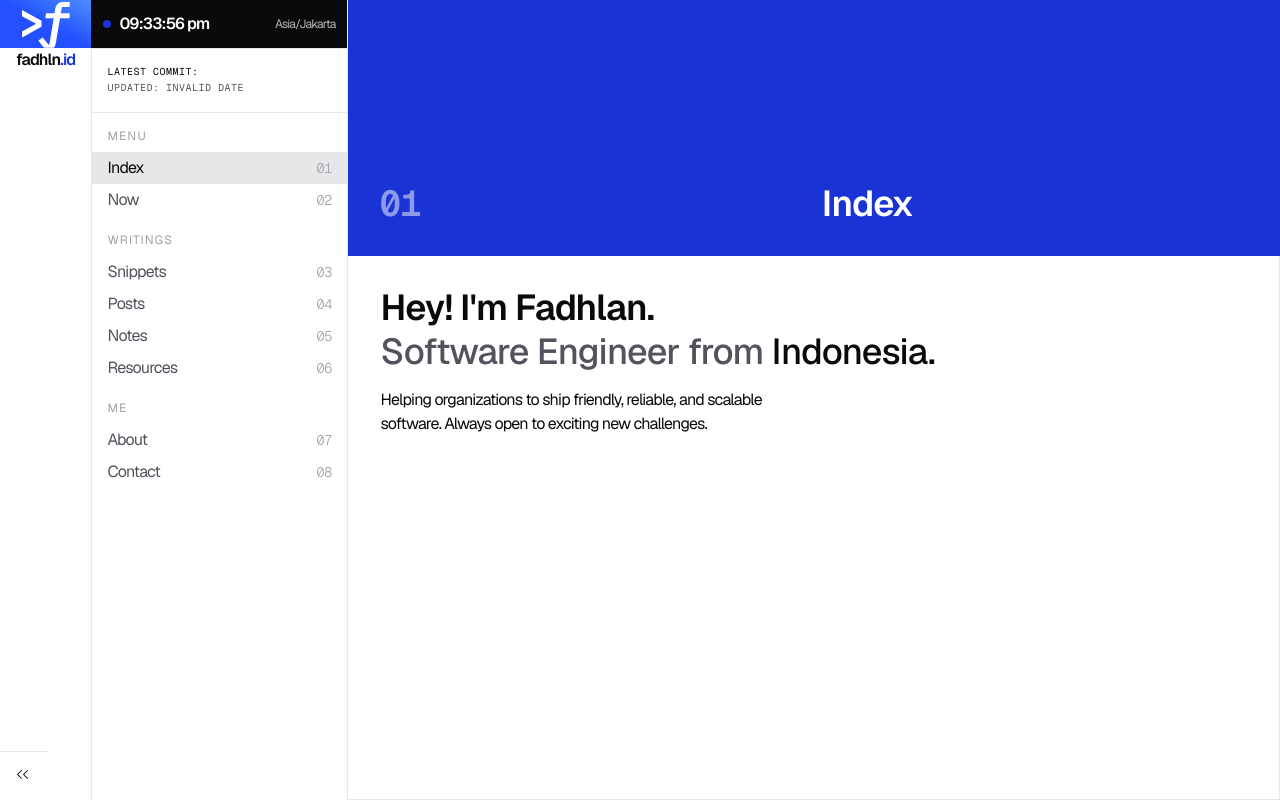
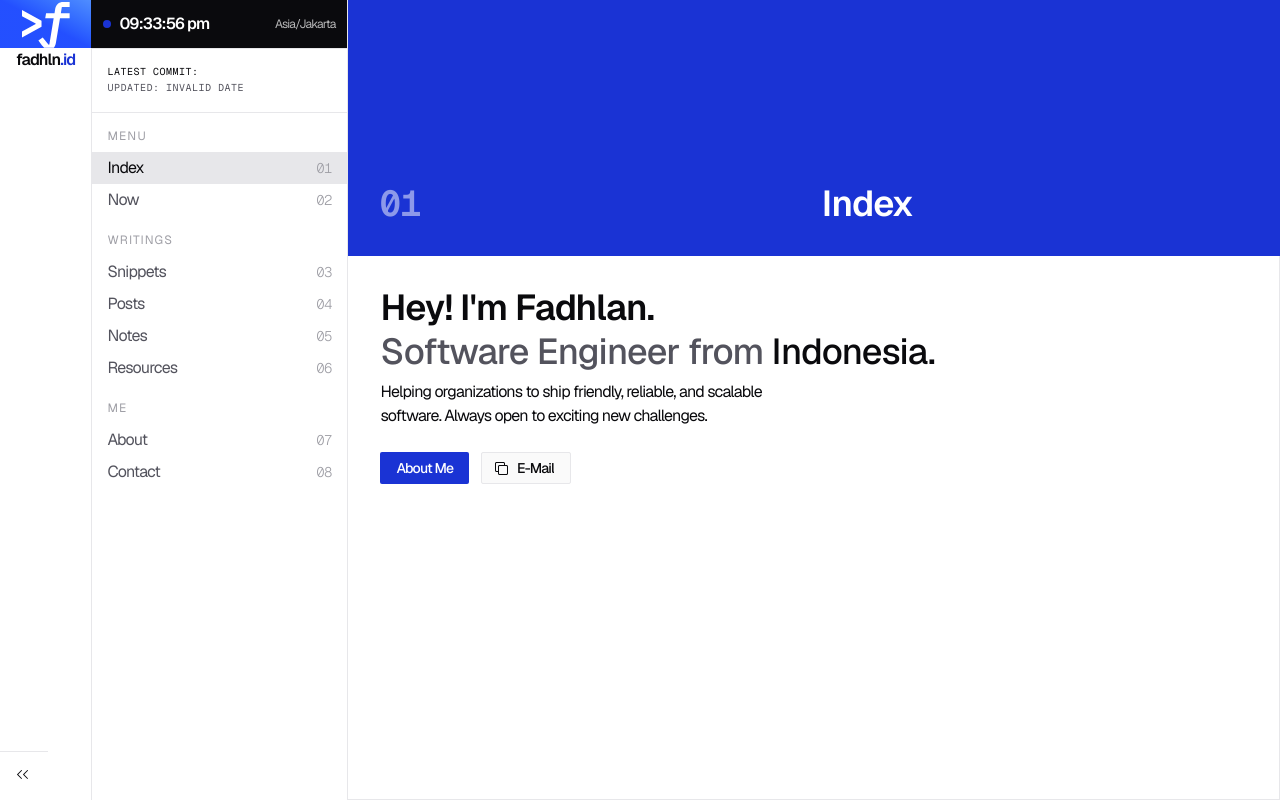
Before and after one commit to fadhln/fadhln.id, a Next.js app: page / in a window 1280 px wide. Shown: the top 800 px of the page. Built offline with nearby package versions, Linux system fonts and the light colour scheme.

Commit message:
feat: introduce animated swap button

```diff
--- a/package.json
+++ b/package.json
@@ -15,6 +15,7 @@
   },
   "dependencies": {
     "@base-ui/react": "^1.7.0",
+    "@radix-ui/react-icons": "^1.3.2",
     "clsx": "^2.1.1",
     "motion": "^13.1.0",
     "next": "16.3.0",
--- /dev/null
+++ b/src/modules/home/components/CopyEmail.tsx
@@ -0,0 +1,40 @@
+"use client";
+
+import { useCallback, useRef, useState } from "react";
+
+import { ActionSwapButton, type ActionSwapItem } from "-/modules/shared/components/Button";
+import { CheckIcon, CopyIcon } from "@radix-ui/react-icons";
+
+const EMAIL = "contact@fadhln.id";
+const RESET_DELAY = 1000;
+
+type ItemId = "copy" | "success";
+
+const ITEMS: ActionSwapItem<ItemId>[] = [
+  {
+    id: "copy",
+    label: "E-Mail",
+    icon: <CopyIcon />,
+  },
+  {
+    id: "success",
+    label: "Copied",
+    icon: <CheckIcon />,
+  },
+];
+
+function CopyEmail() {
+  const [value, setValue] = useState<ItemId>("copy");
+  const timeoutRef = useRef<ReturnType<typeof setTimeout>>(undefined);
+
+  const handleClick = useCallback(() => {
+    navigator.clipboard.writeText(EMAIL);
+    setValue("success");
+    clearTimeout(timeoutRef.current);
+    timeoutRef.current = setTimeout(() => setValue("copy"), RESET_DELAY);
+  }, []);
+
+  return <ActionSwapButton variant="secondary" items={ITEMS} value={value} onClick={handleClick} />;
+}
+
+export default CopyEmail;
--- a/src/modules/home/index.tsx
+++ b/src/modules/home/index.tsx
@@ -1,3 +1,8 @@
+import Link from "next/link";
+
+import { Button } from "../shared/components/Button";
+import CopyEmail from "./components/CopyEmail";
+
 function Home() {
   return (
     <div className="flex w-full flex-1 flex-col items-center">
@@ -17,10 +22,16 @@ function Home() {
           <p className="text-on-bg-secondary mt-1 text-4xl font-medium">
             Software Engineer from <span className="text-on-bg">Indonesia.</span>
           </p>
-          <p className="mt-4 md:max-w-1/2">
+          <p className="mt-2 md:max-w-1/2">
             Helping organizations to ship friendly, reliable, and scalable software. Always open to
             exciting new challenges.
           </p>
+        </div>
+        <div className="mt-6 flex gap-3">
+          <Button variant="primary" render={<Link href={"/about"} />} nativeButton={false}>
+            About Me
+          </Button>
+          <CopyEmail />
         </div>
       </div>
     </div>
--- /dev/null
+++ b/src/modules/shared/components/Button/ActionSwapButton.tsx
@@ -0,0 +1,163 @@
+"use client";
+
+import type { PropsWithChildren, ReactNode } from "react";
+
+import { AnimatePresence, type HTMLMotionProps, motion, useReducedMotion } from "motion/react";
+
+import { EASE_OUT, SPRING_SWAP } from "../../constants/ease";
+import cn from "../../utils/cn";
+import Button, { type ButtonProps } from "./Button";
+
+const ROLL_TRANSITION = SPRING_SWAP;
+const ROLL_BLUR = "blur(3px)";
+const ROLL_EXIT_TRANSITION = { duration: 0.14, ease: EASE_OUT } as const;
+
+export type ActionSwapItem<T = string> = {
+  id: T;
+  label: ReactNode;
+  icon?: ReactNode;
+  ariaLabel?: string;
+};
+
+type ActionSwapIconProps = {
+  value: string;
+  className?: string;
+};
+
+type ActionSwapTextProps = {
+  value: string;
+  className?: string;
+};
+
+type ActionSwapButtonProps = Omit<
+  HTMLMotionProps<"button"> & ButtonProps,
+  "children" | "onChange"
+> & {
+  items: ActionSwapItem[];
+  value?: string;
+  defaultValue?: string;
+  onValueChange?: (value: string, item: ActionSwapItem) => void;
+};
+
+function ActionSwapIcon({ value, children, className }: PropsWithChildren<ActionSwapIconProps>) {
+  const reduce = useReducedMotion();
+
+  return (
+    <span
+      className={cn("relative inline-grid shrink-0 place-items-center overflow-hidden", className)}
+    >
+      <AnimatePresence mode="popLayout" initial={false}>
+        <motion.span
+          key={`roll-${value}`}
+          aria-hidden
+          initial={reduce ? false : "initial"}
+          animate={reduce ? { opacity: 1, filter: "blur(0px)", scale: 1, y: 0 } : "animate"}
+          exit={reduce ? undefined : "exit"}
+          className="col-start-1 row-start-1 inline-flex items-center justify-center will-change-[opacity,filter,transform]"
+          variants={{
+            initial: { opacity: 0, y: 12, filter: ROLL_BLUR },
+            animate: {
+              opacity: 1,
+              y: 0,
+              filter: "blur(0px)",
+              transition: ROLL_TRANSITION,
+            },
+            exit: {
+              opacity: 0,
+              y: -12,
+              filter: ROLL_BLUR,
+              transition: ROLL_EXIT_TRANSITION,
+            },
+          }}
+        >
+          {children}
+        </motion.span>
+      </AnimatePresence>
+    </span>
+  );
+}
+
+function ActionSwapText({ value, children, className }: PropsWithChildren<ActionSwapTextProps>) {
+  const reduce = useReducedMotion();
+
+  return (
+    <span
+      className={cn(
+        "relative my-[-0.08em] inline-block max-w-full py-[0.08em] align-bottom whitespace-nowrap",
+        className,
+      )}
+      style={{
+        clipPath: "inset(0 -999px)",
+        WebkitClipPath: "inset(0 -999px)",
+      }}
+    >
+      <span aria-hidden className="invisible inline-block whitespace-nowrap">
+        {children}
+      </span>
+      <AnimatePresence initial={false}>
+        <motion.span
+          key={`roll-${value}`}
+          variants={{
+            initial: { opacity: 0, y: "90%", filter: ROLL_BLUR },
+            animate: {
+              opacity: 1,
+              y: "0%",
+              filter: "blur(0px)",
+              transition: ROLL_TRANSITION,
+            },
+            exit: {
+              opacity: 0,
+              y: "-90%",
+              filter: ROLL_BLUR,
+              transition: ROLL_EXIT_TRANSITION,
+            },
+          }}
+          initial={reduce ? false : "initial"}
+          animate={reduce ? { opacity: 1, filter: "blur(0px)", scale: 1, y: 0 } : "animate"}
+          exit={reduce ? undefined : "exit"}
+          className="absolute top-[0.08em] left-0 inline-block max-w-full truncate will-change-[opacity,filter,transform]"
+        >
+          {children}
+        </motion.span>
+      </AnimatePresence>
+    </span>
+  );
+}
+
+function ActionSwapButton({
+  items,
+  value,
+  defaultValue,
+  onValueChange,
+  variant = "primary",
+  size = "md",
+  className,
+  ...rest
+}: ActionSwapButtonProps) {
+  const currentValue = value;
+  const activeIndex = Math.max(
+    0,
+    items.findIndex((item) => item.id === currentValue),
+  );
+  const activeItem = items[activeIndex] ?? items[0];
+  const hasIcon = items.some((item) => item.icon);
+
+  if (!activeItem) return null;
+
+  return (
+    <Button
+      variant={variant}
+      size={size}
+      icon={
+        hasIcon ? (
+          <ActionSwapIcon value={activeItem.id}>{activeItem.icon ?? null}</ActionSwapIcon>
+        ) : null
+      }
+      {...rest}
+    >
+      <ActionSwapText value={activeItem.id}>{activeItem.label}</ActionSwapText>
+    </Button>
+  );
+}
+
+export default ActionSwapButton;
--- /dev/null
+++ b/src/modules/shared/components/Button/Button.tsx
@@ -0,0 +1,65 @@
+import { type ComponentProps, type ReactNode, forwardRef } from "react";
+
+import cn from "-/modules/shared/utils/cn";
+import { Button as BaseButton } from "@base-ui/react/button";
+
+const BTN_VARIANTS = {
+  variant: {
+    primary: "bg-primary text-on-primary hover:bg-primary-hover",
+    secondary: "border-border border bg-bg-secondary text-on-bg hover:bg-bg-elevated",
+    ghost: "text-on-bg hover:bg-bg/50 bg-transparent",
+  },
+  size: {
+    sm: "h-6 px-3 text-sm",
+    md: "h-8 px-4 text-sm",
+    lg: "h-10 px-6 text-base",
+  },
+} as const;
+
+export type ButtonProps = ComponentProps<typeof BaseButton> & {
+  variant?: keyof typeof BTN_VARIANTS.variant;
+  size?: keyof typeof BTN_VARIANTS.size;
+  icon?: ReactNode;
+  iconPosition?: "start" | "end";
+};
+
+const Button = forwardRef<HTMLButtonElement, ButtonProps>(
+  (
+    {
+      variant = "primary",
+      size = "md",
+      icon,
+      iconPosition = "start",
+      className,
+      type,
+      children,
+      ...props
+    },
+    ref,
+  ) => {
+    return (
+      <BaseButton
+        ref={ref}
+        type={type ?? "button"}
+        className={cn(
+          "inline-flex cursor-pointer items-center justify-center gap-2 rounded-xs font-medium transition-colors",
+          "disabled:pointer-events-none disabled:opacity-50",
+          BTN_VARIANTS.variant[variant],
+          BTN_VARIANTS.size[size],
+          className,
+        )}
+        {...props}
+      >
+        {icon && iconPosition === "start" && (
+          <span className="-ml-1 flex shrink-0 items-center">{icon}</span>
+        )}
+        {children}
+        {icon && iconPosition === "end" && (
+          <span className="-mr-1 flex shrink-0 items-center">{icon}</span>
+        )}
+      </BaseButton>
+    );
+  },
+);
+
+export default Button;
--- /dev/null
+++ b/src/modules/shared/components/Button/index.ts
@@ -0,0 +1,2 @@
+export { default as Button } from "./Button";
+export { default as ActionSwapButton, type ActionSwapItem } from "./ActionSwapButton";
--- a/src/styles/semantic/dark.css
+++ b/src/styles/semantic/dark.css
@@ -16,8 +16,8 @@
     /* ── Primary ────────────────────────────────────── */
     --color-primary: var(--color-brand-500);
     --color-on-primary: var(--color-white);
-    --color-primary-hover: var(--color-brand-400);
-    --color-primary-active: var(--color-brand-300);
+    --color-primary-hover: var(--color-brand-600);
+    --color-primary-active: var(--color-brand-700);
 
     /* ── Borders ────────────────────────────────────── */
     --color-border: var(--color-neutral-800);
--- a/src/styles/semantic/light.css
+++ b/src/styles/semantic/light.css
@@ -16,7 +16,7 @@
   --color-primary: var(--color-brand-600);
   --color-on-primary: var(--color-white);
   --color-primary-hover: var(--color-brand-500);
-  --color-primary-active: var(--color-brand-700);
+  --color-primary-active: var(--color-brand-400);
 
   /* ── Borders ──────────────────────────────────────── */
   --color-border: var(--color-neutral-200);
```
Also changed, not shown: src/modules/shared/components/Button/index.tsx (deleted, +0 -41 lines), 2 other files (tests, documents, lock files or other folders).
